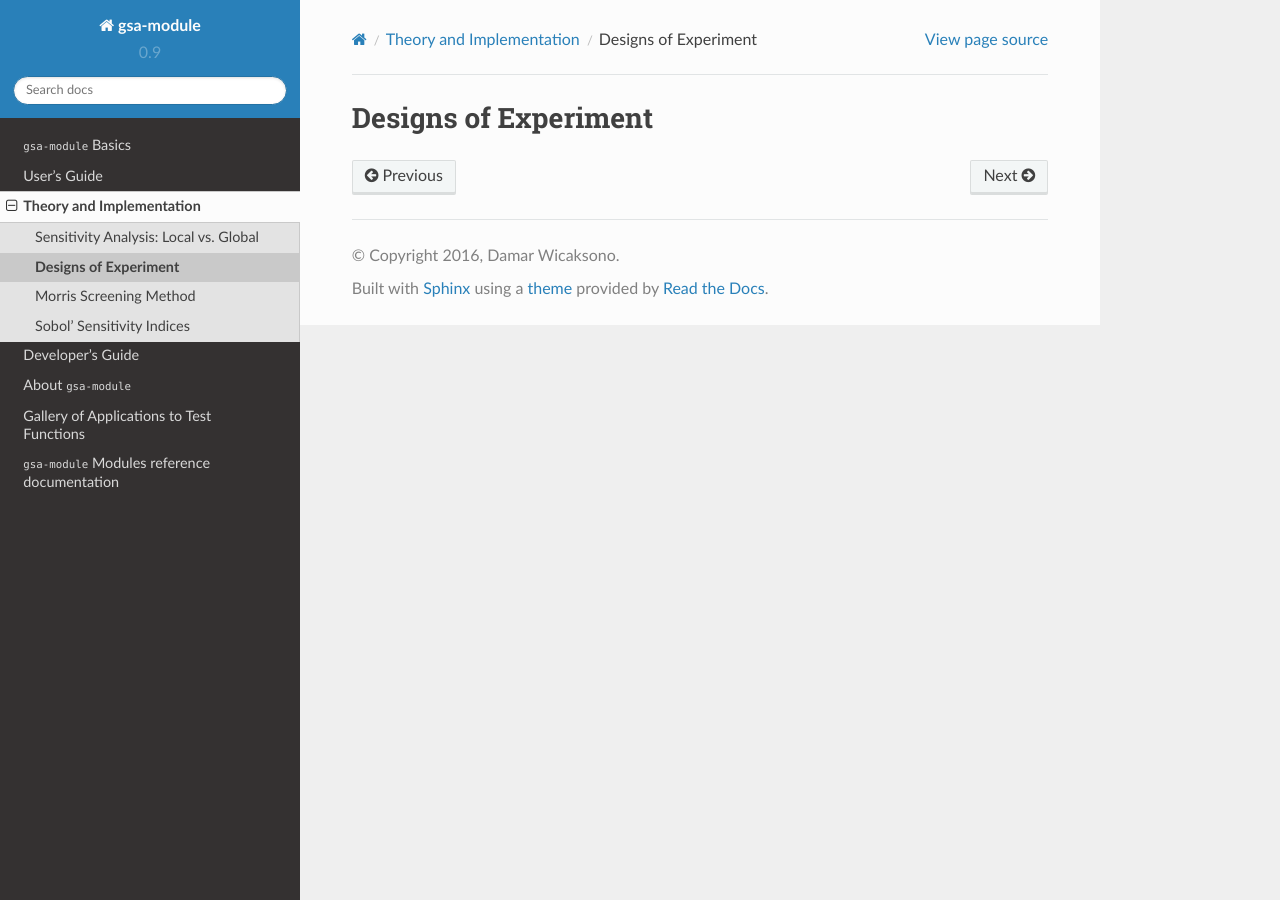
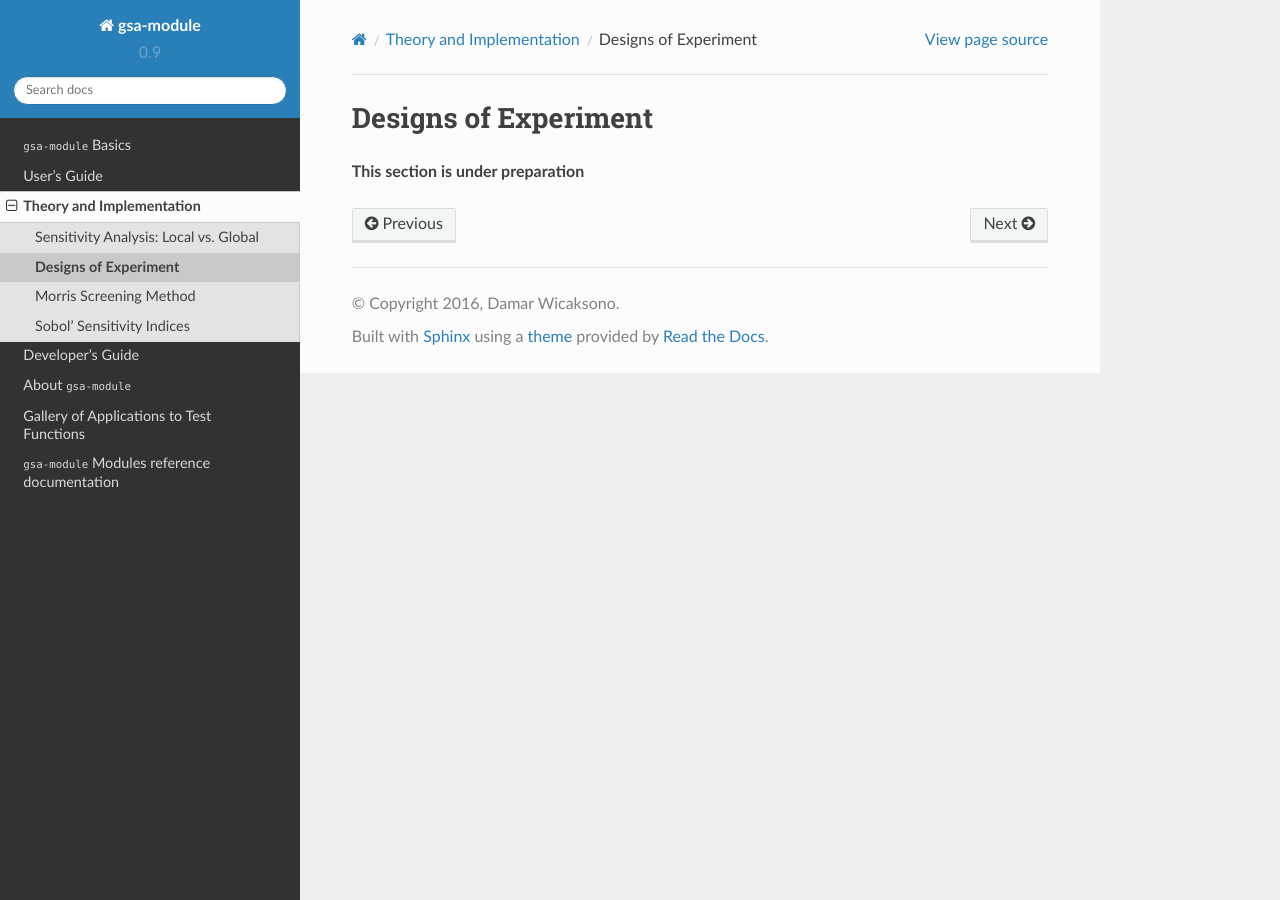
Before and after one commit to damar-wicaksono/gsa-module, a Sphinx documentation site: the page built from docs/source/implementation/design_of_experiment.rst, in a window 1280 px wide. Built offline with Sphinx 7.4.7 and the Read the Docs theme 2.0.0, drawn with Linux system fonts in a browser that asks for light colours.

Commit message:
Add message things are still under preparation

```diff
--- a/docs/source/implementation/design_of_experiment.rst
+++ b/docs/source/implementation/design_of_experiment.rst
@@ -1,4 +1,7 @@
-.. gsa_module_implementation_doe:
+.. _gsa_module_implementation_doe:
 
+---------------------
 Designs of Experiment
 ---------------------
+
+**This section is under preparation**
```
